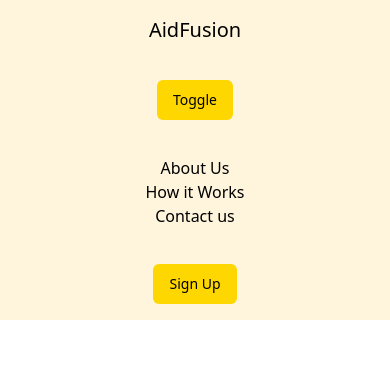
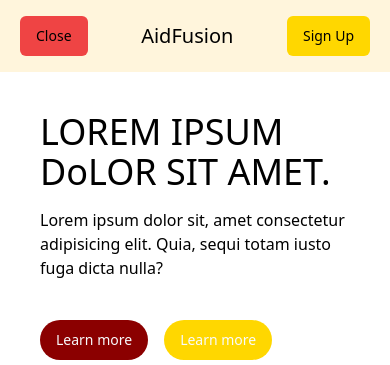
Before and after one commit to AidFusion/AidFusion-fe, a React (Vite) app in the folder AidFusion/: page / in a window 390 px wide. Shown: the top 365 px of the page. Built offline with nearby package versions, Linux system fonts and the light colour scheme.

Commit message:
fixed mobile nav

```diff
--- a/AidFusion/src/components/Navbar.jsx
+++ b/AidFusion/src/components/Navbar.jsx
@@ -1,4 +1,4 @@
-import React from 'react'
+import React, { useState } from 'react'
 import {
     NavigationMenu,
     NavigationMenuContent,
@@ -12,6 +12,20 @@ import {
 import { Button } from './ui/button'
 
 export const Navbar = () => {
+    const [isToggled, setIsToggled] = useState(false);
+
+    const toggle = () => {
+        setIsToggled(!isToggled);
+        if (isToggled) {
+            // Logic when the toggle is ON
+            console.log('Toggled ON');
+            // Perform actions for ON state
+        } else {
+            // Logic when the toggle is OFF
+            console.log('Toggled OFF');
+            // Perform actions for OFF state
+        }
+    };
     return (
         <>
             {/* //medium screens and above */}
@@ -29,11 +43,18 @@ export const Navbar = () => {
                 </div>
             </div>
             {/* //small screens and below */}
-            <div className='py-4 px-5 gap-5 justify-between items-center flex flex-col md:flex-row'>
-      <div className='text-xl text-center mb-4 md:mb-0'>AidFusion</div>
-      <div className='w-full md:w-auto flex justify-center mb-4 md:mb-0'>
-        <Button variant="outline" className="bg-accent border-0">Toggle</Button>
+            <div className='py-4 px-5 gap-5 justify-between items-center flex md:hidden'>
+                <div className='flex'>
+                    <Button
+                        variant="outline"
+                        className={`bg-accent border-0 ${isToggled ? 'bg-green-500' : 'bg-red-500'}`}
+                        onClick={toggle}
+                    >
+                        {isToggled ? 'Open' : 'Close'}
+                    </Button>
                 </div>
+
+                {isToggled && (
                     <div className='text-center md:text-left md:w-1/2'>
                         <ul className='flex flex-col md:flex-row md:justify-around md:items-center'>
                             <li>About Us</li>
@@ -41,7 +62,10 @@ export const Navbar = () => {
                             <li>Contact us</li>
                         </ul>
                     </div>
-      <div className='text-center md:text-right w-full md:w-auto mt-4 md:mt-0'>
+                )}
+                <div className='text-xl text-center'>AidFusion</div>
+
+                <div className='text-center'>
                     <Button variant="outline" className="bg-accent border-0">Sign Up</Button>
                 </div>
             </div>
```
Lines whose indentation alone changed are shown as unchanged.
